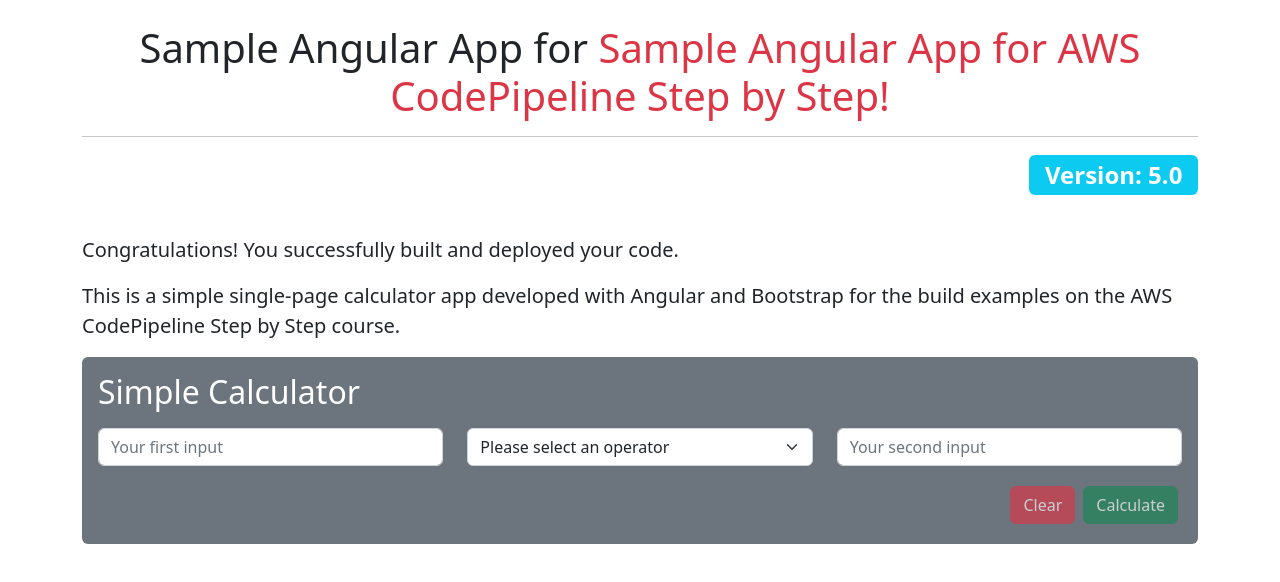
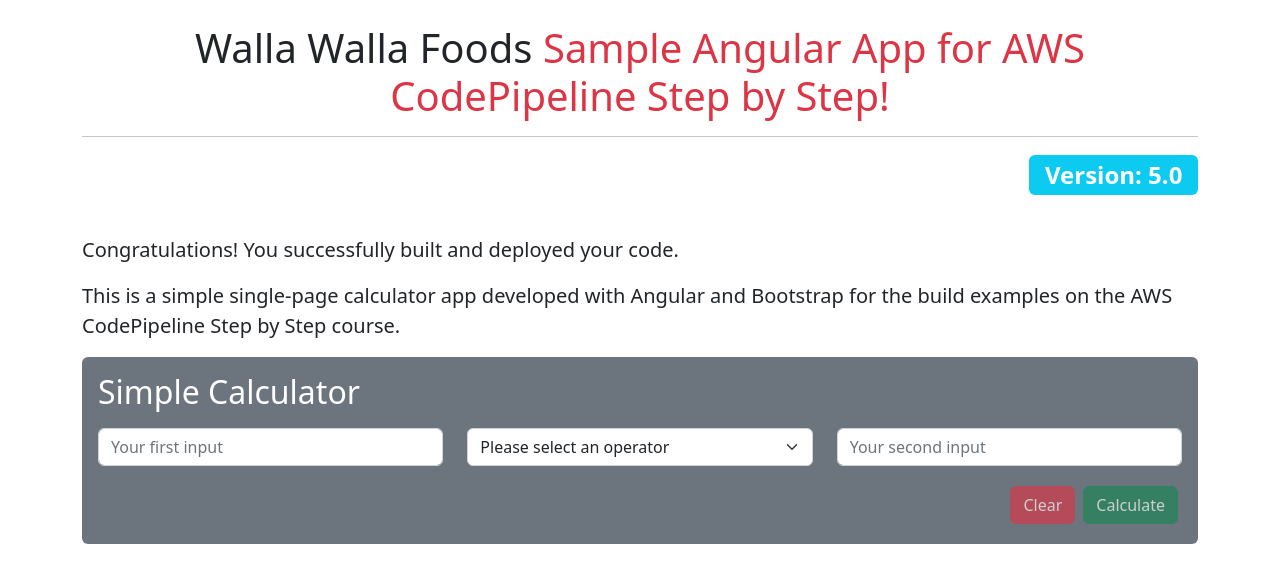
Before and after one commit to Richieelzb/aws-codepipeline-to-ec2, an Angular app: page / in a window 1280 px wide. Shown: the top 582 px of the page. Built offline with nearby package versions, Linux system fonts and the light colour scheme.

Commit message:
wallawalla

```diff
--- a/src/app/app.component.html
+++ b/src/app/app.component.html
@@ -2,7 +2,7 @@
   <div class="row pt-4 pb-4">
     <div class="col">
       <h1 id="page-title" class="text-dark text-center">
-        Sample Angular App for <span class="text-danger">Sample Angular App for AWS CodePipeline Step by Step!</span>
+        Walla Walla Foods <span class="text-danger">Sample Angular App for AWS CodePipeline Step by Step!</span>
       </h1>
       <hr>
       <h2 class="text-end">
```
